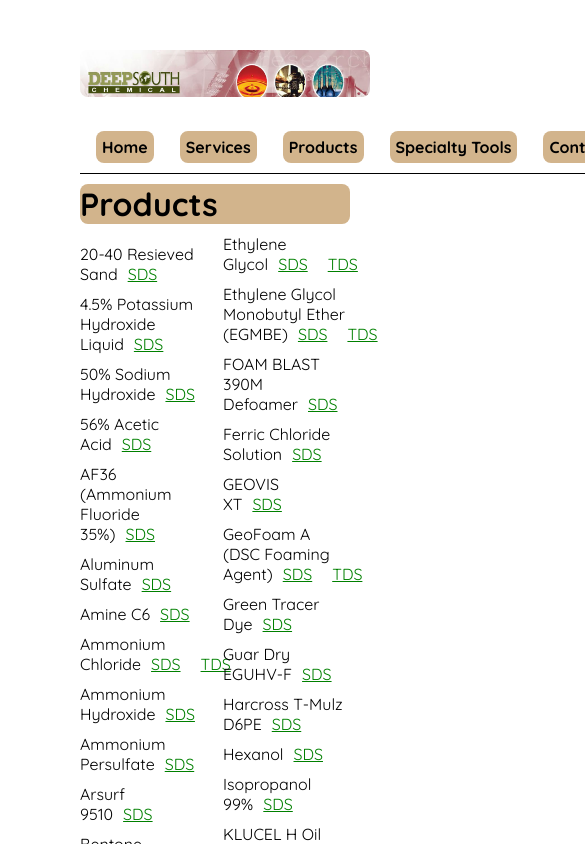
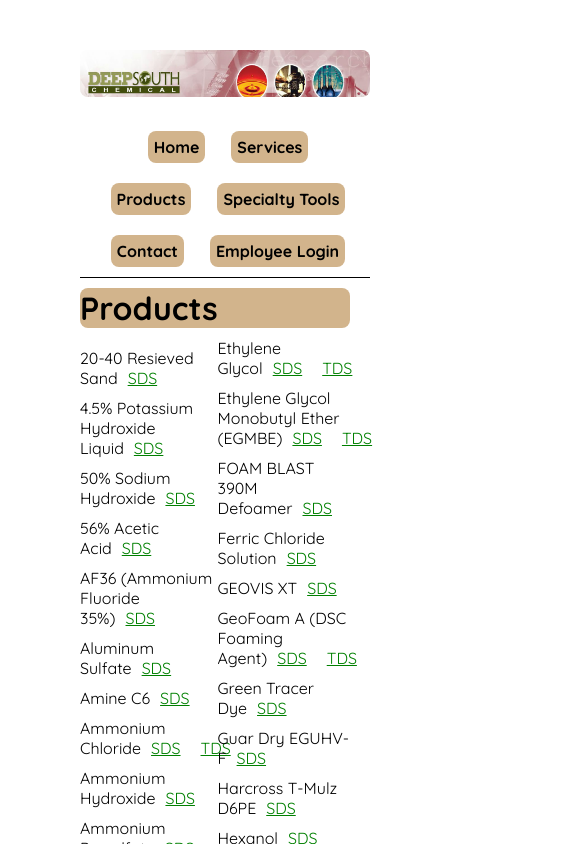
Before and after one commit to Adam0Ray/deep-south-chemical, a React (Create React App) app: page /Products in a window 390 px wide. Shown: the top 844 px of the page, 585 px wide, since content can reach past the window. Built offline with nearby package versions, Linux system fonts and the light colour scheme; no server answers.

Commit message:
css edits for responsive design

```diff
--- a/src/index.css
+++ b/src/index.css
@@ -2,6 +2,7 @@
 /* Services */
 .services-navbar{
   display: flex;
+  flex-wrap: wrap;
   align-items: center;
   justify-content: center;
   width: 100%;
@@ -57,6 +58,11 @@
 /* Specialty Tools */
 .speciality-tools-container a:hover {
   color:green;
+}
+.speciality-tools-container a {
+  display: flex;
+  flex-wrap: wrap;
+  flex-direction: column;
 }
 .speciality-tools-container{
   width: auto;
@@ -116,7 +122,9 @@
   padding: 0px;
 }
 .products{
-  columns: 2;
+  columns: 2 auto;
+  flex-wrap: wrap;
+  column-gap: 5px;
 }
 .products li{
   padding: 0px;
@@ -139,6 +147,7 @@
 }
 .project-filter nav {
   display: flex;
+  flex-wrap: wrap;
   padding: 10px;
   background-color: #fff;
   border-radius: 4px;
@@ -440,9 +449,10 @@
 /* Top Navbar with links to pages */
 .navbar {
   display: flex;
+  flex-wrap: wrap;
   align-items: center;
   justify-content: center;
-  width: max-content;
+  width: 100%;
   border-bottom: 1px solid black;
 }
 
```
